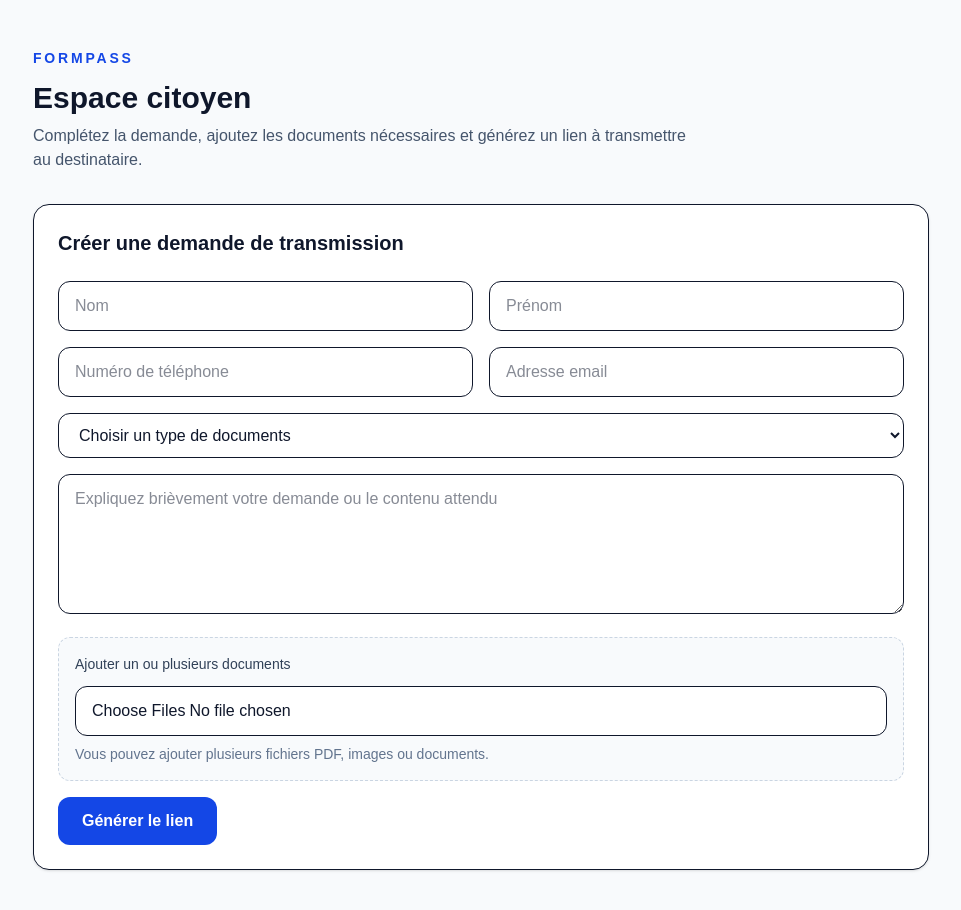
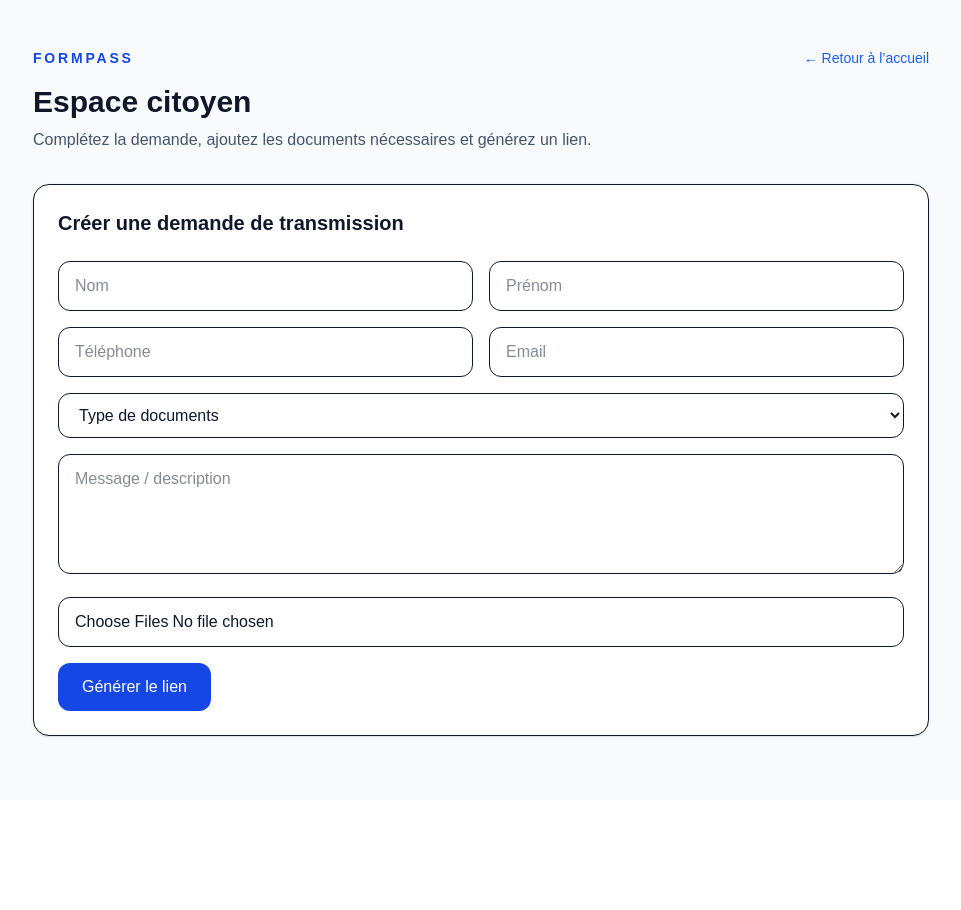
Before and after one commit to bachiratmani1313-spec/Formpass, a Next.js app: page /citoyen in a window 1280 px wide. Shown: the top 910 px of the page, without its empty margins (159-1120 px from the left). After the commit the page ends 800 px from the top, so only its background shows below. Built offline with nearby package versions, Linux system fonts and the light colour scheme.

Commit message:
fix homepage citizen button

```diff
--- a/app/citoyen/page.tsx
+++ b/app/citoyen/page.tsx
@@ -1,6 +1,7 @@
 "use client";
 
 import { useRef, useState } from "react";
+import Link from "next/link";
 
 export default function CitoyenPage() {
   const [selectedFiles, setSelectedFiles] = useState<File[]>([]);
@@ -23,9 +24,7 @@ export default function CitoyenPage() {
             f.lastModified === file.lastModified
         );
 
-        if (!exists) {
-          merged.push(file);
-        }
+        if (!exists) merged.push(file);
       }
 
       return merged;
@@ -50,6 +49,12 @@ export default function CitoyenPage() {
     setSubmitted(true);
   }
 
+  function resetForm() {
+    setSelectedFiles([]);
+    setSubmitted(false);
+    setGeneratedLink("");
+  }
+
   async function copyLink() {
     if (!generatedLink) return;
     await navigator.clipboard.writeText(generatedLink);
@@ -59,15 +64,25 @@ export default function CitoyenPage() {
   return (
     <main className="min-h-screen bg-slate-50 px-6 py-12 text-slate-900">
       <div className="mx-auto max-w-4xl">
-        <p className="mb-3 text-sm font-semibold uppercase tracking-[0.2em] text-blue-700">
+
+        {/* HEADER + RETOUR */}
+        <div className="flex items-center justify-between">
+          <p className="text-sm font-semibold uppercase tracking-[0.2em] text-blue-700">
             FormPass
           </p>
 
-        <h1 className="text-3xl font-bold">Espace citoyen</h1>
+          <Link
+            href="/"
+            className="text-sm text-blue-600 hover:underline"
+          >
+            ← Retour à l’accueil
+          </Link>
+        </div>
+
+        <h1 className="mt-4 text-3xl font-bold">Espace citoyen</h1>
 
         <p className="mt-2 max-w-2xl text-slate-600">
-          Complétez la demande, ajoutez les documents nécessaires et générez un
-          lien à transmettre au destinataire.
+          Complétez la demande, ajoutez les documents nécessaires et générez un lien.
         </p>
 
         <div className="mt-8 rounded-2xl border bg-white p-6 shadow-sm">
@@ -75,7 +90,9 @@ export default function CitoyenPage() {
             Créer une demande de transmission
           </h2>
 
+          {!submitted && (
             <form onSubmit={handleSubmit} className="mt-6 space-y-4">
+
               <div className="grid gap-4 md:grid-cols-2">
                 <input
                   type="text"
@@ -95,14 +112,14 @@ export default function CitoyenPage() {
               <div className="grid gap-4 md:grid-cols-2">
                 <input
                   type="tel"
-                placeholder="Numéro de téléphone"
+                  placeholder="Téléphone"
                   className="w-full rounded-xl border px-4 py-3"
                   required
                 />
 
                 <input
                   type="email"
-                placeholder="Adresse email"
+                  placeholder="Email"
                   className="w-full rounded-xl border px-4 py-3"
                   required
                 />
@@ -114,105 +131,83 @@ export default function CitoyenPage() {
                 defaultValue=""
               >
                 <option value="" disabled>
-                Choisir un type de documents
+                  Type de documents
                 </option>
                 <option>Documents administratifs</option>
                 <option>Documents personnels</option>
-              <option>Curriculum vitae</option>
+                <option>CV</option>
                 <option>Pièces d’identité</option>
-              <option>Justificatifs de domicile</option>
-              <option>Permis de conduire</option>
-              <option>Autres documents</option>
+                <option>Justificatifs</option>
+                <option>Autres</option>
               </select>
 
               <textarea
-              placeholder="Expliquez brièvement votre demande ou le contenu attendu"
-              className="min-h-[140px] w-full rounded-xl border px-4 py-3"
+                placeholder="Message / description"
+                className="min-h-[120px] w-full rounded-xl border px-4 py-3"
               />
-
-            <div className="rounded-xl border border-dashed border-slate-300 bg-slate-50 p-4">
-              <label className="block text-sm font-medium text-slate-700">
-                Ajouter un ou plusieurs documents
-              </label>
 
               <input
                 ref={fileInputRef}
                 type="file"
                 multiple
                 onChange={handleFileChange}
-                className="mt-3 w-full rounded-xl border bg-white px-4 py-3"
+                className="w-full rounded-xl border px-4 py-3"
               />
 
-              <p className="mt-2 text-sm text-slate-500">
-                Vous pouvez ajouter plusieurs fichiers PDF, images ou documents.
+              {selectedFiles.length > 0 && (
+                <div className="bg-blue-50 p-4 rounded-xl">
+                  {selectedFiles.map((file, i) => (
+                    <div key={i} className="flex justify-between text-sm">
+                      {file.name}
+                      <button onClick={() => removeFile(i)}>❌</button>
+                    </div>
+                  ))}
+                </div>
+              )}
+
+              <button className="bg-blue-700 text-white px-6 py-3 rounded-xl">
+                Générer le lien
+              </button>
+            </form>
+          )}
+
+          {/* RESULTAT */}
+          {submitted && (
+            <div className="mt-6">
+              <p className="text-green-700 font-semibold">
+                Demande créée avec succès
               </p>
+
+              <div className="mt-4 bg-white border p-4 rounded-xl">
+                {generatedLink}
               </div>
 
-            {selectedFiles.length > 0 && (
-              <div className="rounded-xl bg-blue-50 p-4">
-                <p className="mb-3 font-medium text-blue-900">
-                  Documents sélectionnés
-                </p>
-
-                <div className="space-y-2">
-                  {selectedFiles.map((file, index) => (
-                    <div
-                      key={`${file.name}-${file.lastModified}-${index}`}
-                      className="flex items-center justify-between rounded-lg bg-white px-3 py-2 text-sm"
+              <div className="mt-4 flex gap-3 flex-wrap">
+                <button
+                  onClick={copyLink}
+                  className="bg-slate-900 text-white px-5 py-2 rounded-xl"
                 >
-                      <span className="truncate pr-4">{file.name}</span>
+                  Copier le lien
+                </button>
 
                 <button
-                        type="button"
-                        onClick={() => removeFile(index)}
-                        className="rounded-lg px-2 py-1 text-red-600 hover:bg-red-50"
+                  onClick={resetForm}
+                  className="bg-blue-600 text-white px-5 py-2 rounded-xl"
                 >
-                        Retirer
+                  Nouvelle demande
                 </button>
-                    </div>
-                  ))}
+
+                <Link
+                  href="/"
+                  className="bg-gray-200 px-5 py-2 rounded-xl"
+                >
+                  Retour accueil
+                </Link>
               </div>
             </div>
           )}
 
-            <button
-              type="submit"
-              className="rounded-xl bg-blue-700 px-6 py-3 font-semibold text-white transition hover:bg-blue-800"
-            >
-              Générer le lien
-            </button>
-          </form>
         </div>
-
-        {submitted && (
-          <div className="mt-8 rounded-2xl border border-green-200 bg-green-50 p-6">
-            <h3 className="text-lg font-semibold text-green-900">
-              Demande créée avec succès
-            </h3>
-
-            <p className="mt-2 text-green-800">
-              Votre lien de transmission a été généré. Vous pouvez le copier et
-              l’envoyer au destinataire.
-            </p>
-
-            <div className="mt-4 rounded-xl border bg-white p-4">
-              <p className="text-sm font-medium text-slate-700">Lien généré</p>
-              <p className="mt-2 break-all text-sm text-blue-700">
-                {generatedLink}
-              </p>
-            </div>
-
-            <div className="mt-4 flex flex-wrap gap-3">
-              <button
-                type="button"
-                onClick={copyLink}
-                className="rounded-xl bg-slate-900 px-5 py-3 font-medium text-white transition hover:bg-slate-800"
-              >
-                Copier le lien
-              </button>
-            </div>
-          </div>
-        )}
       </div>
     </main>
   );
```
Lines whose indentation alone changed are shown as unchanged.
